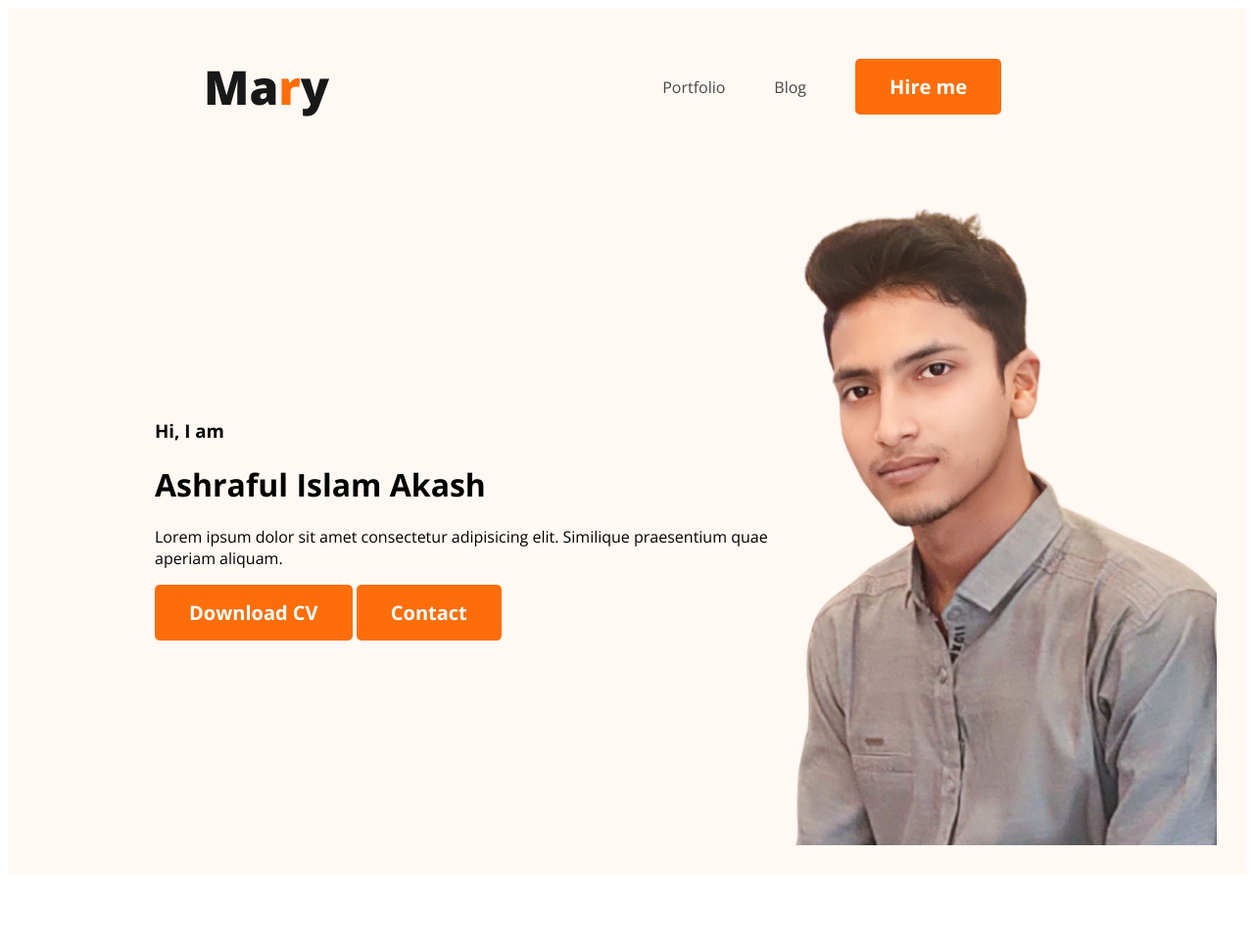
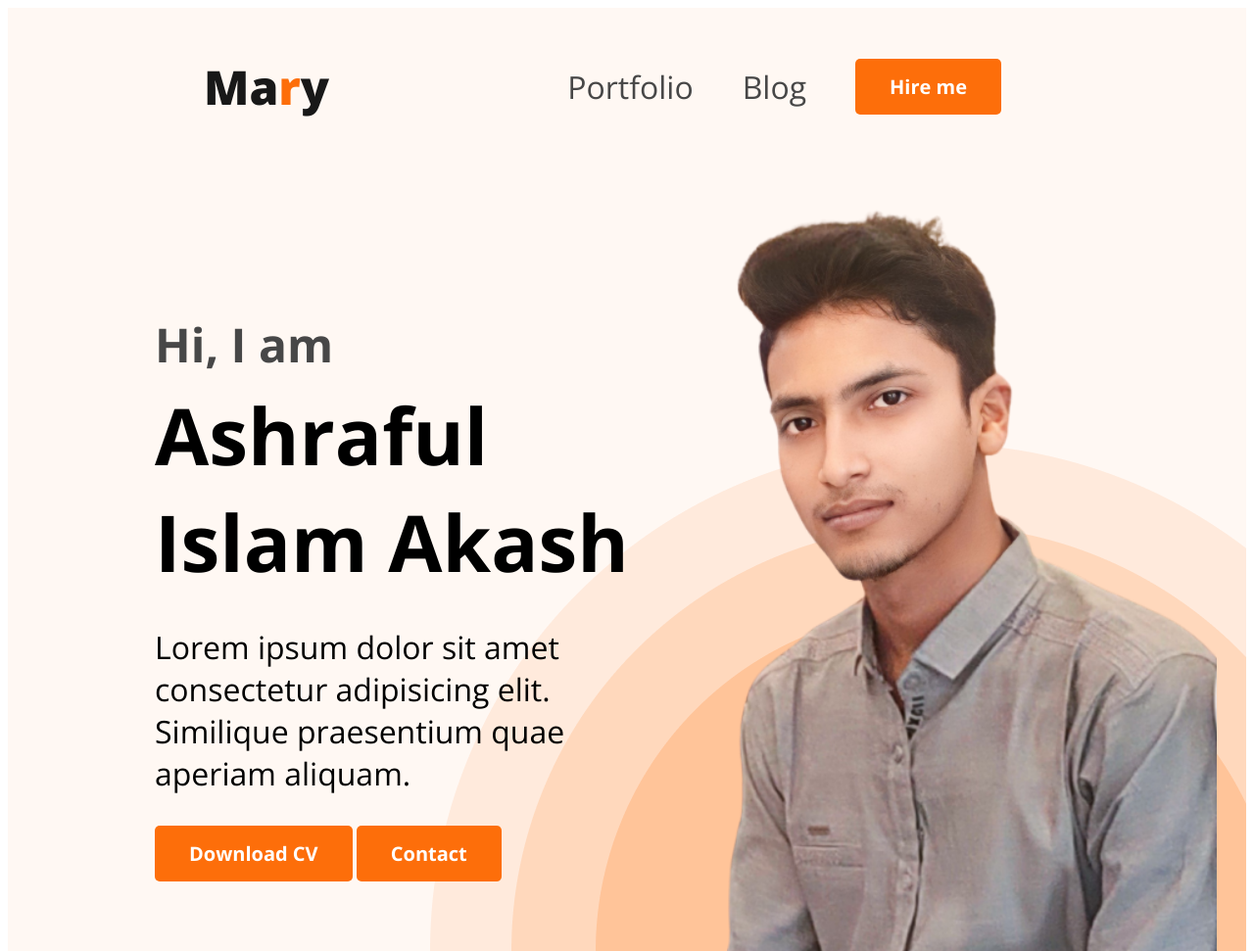
Before and after one commit to Ashraful-Islam-Akash3737/web-developer-portfolio, a plain HTML site: page index.html in a window 1280 px wide. Shown: the whole page at 98% size. Before the commit the page ends 901 px from the top, so only its background shows below. Drawn offline with nearby package versions, Linux system fonts and the light colour scheme.

Commit message:
header section done

```diff
--- a/index.html
+++ b/index.html
@@ -28,7 +28,7 @@
 
                 <h3 class="banner-greeting">Hi, I am</h3>
                 <h1 class="banner-title">Ashraful Islam Akash</h1>
-                <p>Lorem ipsum dolor sit amet consectetur adipisicing elit. Similique praesentium quae aperiam aliquam.
+                <p class="banner-description">Lorem ipsum dolor sit amet consectetur adipisicing elit. Similique praesentium quae aperiam aliquam.
                 </p>
                 <button class="btn-primary">Download CV</button>
                 <button class="btn-primary">Contact</button>
--- a/styles/styles.css
+++ b/styles/styles.css
@@ -28,6 +28,7 @@ nav li{
 nav a{
     text-decoration: none;
     color: #474747;
+    font-size: 2rem;
 }
 .btn-primary{
     background: #FD6E0A;
@@ -42,15 +43,36 @@ nav a{
 /* header related style */
 .header{
     background-color: #FFF8F3;
+    background-image: url('../images/header_bg.png');
+    background-repeat: no-repeat;
+    background-position: bottom right;
 }
 
 /* banner related styles */
 .banner{
-    padding: 30px 30px 30px 150px;
+    padding: 30px 30px 0px 150px;
     display: flex;
+    justify-content: space-between;
     align-items: center;
+}
+.banner-content{
+    max-width: 500px;
 }
 
 .profile-pic{
     width: 500px;
 }
+.banner-greeting{
+    font-size: 3rem;
+    color: #474747;
+    margin-bottom: 0px;
+}
+.banner-title{
+    font-size: 5rem;
+    font-weight: 700;
+    margin-top: 5px;
+    margin-bottom: 1.25rem;
+}
+.banner-description{
+    font-size: 2rem;
+}
```
